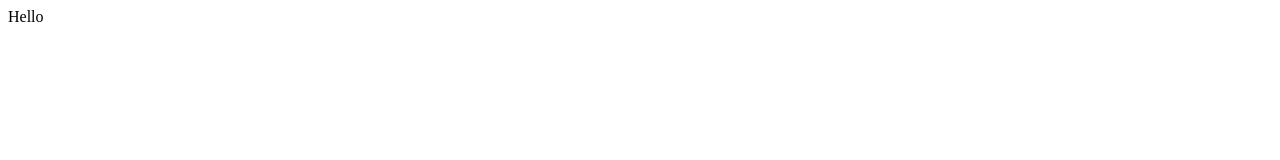
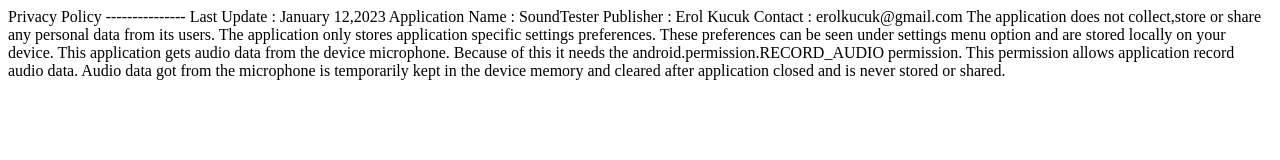
Before and after one commit to erolkucuk/erolkucuk.github.io, a plain HTML site: page index.html in a window 1280 px wide. Drawn offline with Linux system fonts and the light colour scheme.

Commit message:
Update index.html

```diff
--- a/index.html
+++ b/index.html
@@ -2,9 +2,23 @@
 <html xmlns="http://www.w3.org/1999/xhtml">
 <head>
    <meta http-equiv="Content-Type" content="text/html; charset=UTF-8">
-   <title>Erol Kucuk</title>
+   <title>SoundTester</title>
 </head>
 <body>
-    Hello
+Privacy Policy
+---------------
+Last Update      : January 12,2023
+Application Name : SoundTester
+Publisher        : Erol Kucuk
+Contact          : erolkucuk@gmail.com
+
+The application does not collect,store or share any personal data from its users.
+The application only stores application specific settings preferences.
+These preferences can be seen under settings menu option and are stored locally on your device.
+
+This application gets audio data from the device microphone.
+Because of this it needs the android.permission.RECORD_AUDIO permission.
+This permission allows application record audio data.
+Audio data got from the microphone is temporarily kept in the device memory and cleared after application closed and is never stored or shared.
 </body>
 </html>
```
